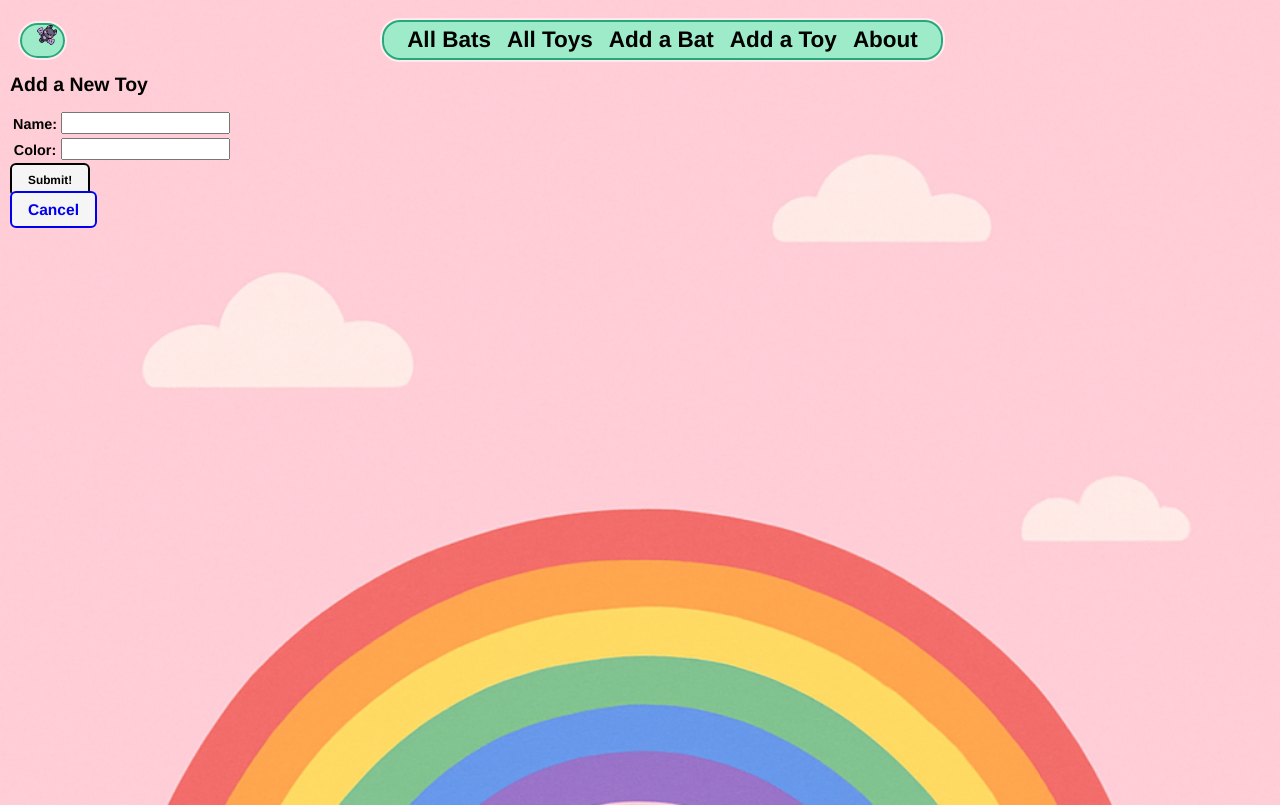
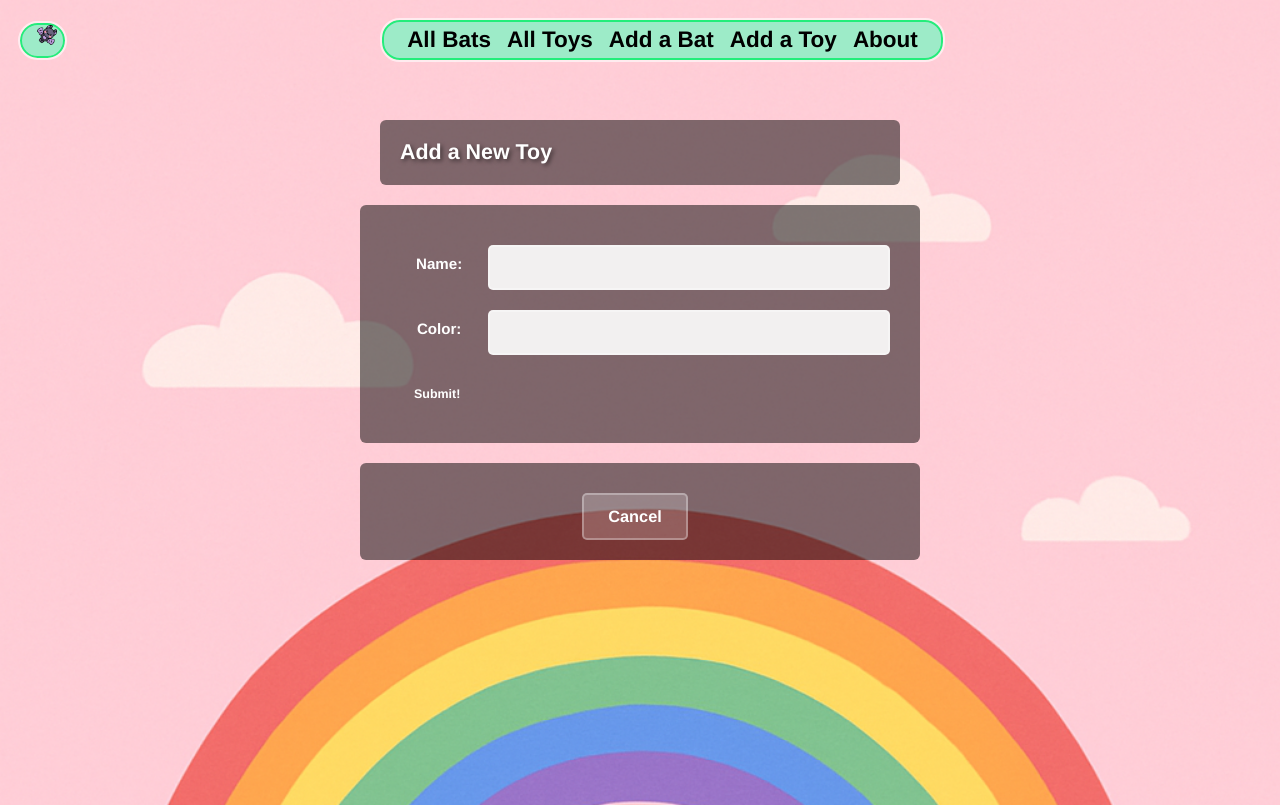
Before and after one commit to morgantstewart/bat-vat, a Django app: page /toys/create/ in a window 1280 px wide. Run offline with Django 4.2, Linux system fonts and the light colour scheme; the visitor is signed in with stand-in values (Sample User, id 1); some web fonts are replaced.

Commit message:
adjusted forms CSS to match site styling

```diff
--- a/batvat/static/css/base.css
+++ b/batvat/static/css/base.css
@@ -47,9 +47,9 @@ html {
     background-position: center;
     background-repeat: no-repeat;
     background-attachment: fixed;
-    --nav-bg: rgba(104, 197, 248, 0.7);
-    --nav-bg-ff: rgba(104, 197, 248, 0.9);
-    --borders: rgb(39, 167, 124) solid 2px;
+    --nav-bg: rgba(127, 255, 116, 0.5);
+    --nav-bg-ff: rgb(82, 253, 139);
+    --borders: rgb(36, 237, 123) solid 2px;
     --text-color: rgb(17, 20, 17);
     --link-hover-color: rgb(16, 56, 158);
     --button-bg: rgb(245, 245, 245);
--- /dev/null
+++ b/batvat/static/css/toys/toy-form.css
@@ -0,0 +1,113 @@
+/* Toy Form Page Styles */
+
+.container {
+  max-width: 600px;
+  margin: 20px auto;
+  padding: 20px;
+}
+
+.page-header {
+  background: rgba(0, 0, 0, 0.5);
+  border-radius: var(--card-border-radius);
+  padding: 20px;
+  margin-bottom: 20px;
+  text-align: center;
+}
+
+.page-header h1 {
+  color: white;
+  margin: 0;
+  font-size: 2rem;
+  text-shadow: 2px 2px 4px rgba(0, 0, 0, 0.5);
+}
+
+h1 {
+  color: white;
+  text-shadow: 2px 2px 4px rgba(0, 0, 0, 0.5);
+  text-align: center;
+  margin-bottom: 30px;
+}
+
+form {
+  background: rgba(0, 0, 0, 0.5);
+  border-radius: var(--card-border-radius);
+  padding: 30px;
+  box-shadow: var(--card-shadow);
+}
+
+table {
+  width: 100%;
+  border-collapse: collapse;
+}
+
+table tr {
+  margin-bottom: 15px;
+}
+
+table td {
+  padding: 10px 0;
+  vertical-align: top;
+}
+
+table label {
+  color: white;
+  font-weight: bold;
+  display: block;
+  margin-bottom: 8px;
+  font-size: 1rem;
+}
+
+table input {
+  width: 100%;
+  padding: 12px;
+  border: 2px solid rgba(255, 255, 255, 0.3);
+  border-radius: 5px;
+  background: rgba(255, 255, 255, 0.9);
+  color: black;
+  font-size: 1rem;
+  box-sizing: border-box;
+}
+
+table input:focus {
+  outline: none;
+  border-color: var(--primary-color);
+  background: white;
+}
+
+.btn {
+  display: inline-block;
+  padding: 12px 24px;
+  background: var(--primary-color);
+  color: white;
+  text-decoration: none;
+  border: none;
+  border-radius: 5px;
+  font-size: 1rem;
+  cursor: pointer;
+  margin-right: 10px;
+  margin-top: 10px;
+  transition: background-color 0.3s ease;
+}
+
+.btn:hover {
+  background: var(--link-hover-color);
+}
+
+.card-action {
+  background: rgba(0, 0, 0, 0.5);
+  border-radius: var(--card-border-radius);
+  padding: 20px;
+  margin-top: 20px;
+  text-align: center;
+}
+
+.card-action .btn {
+  background: rgba(255, 255, 255, 0.2);
+  color: white;
+  border: 2px solid rgba(255, 255, 255, 0.3);
+}
+
+.card-action .btn:hover {
+  background: rgba(255, 255, 255, 0.3);
+  border-color: rgba(255, 255, 255, 0.5);
+}
--- a/batvat/templates/bats/bat_form.html
+++ b/batvat/templates/bats/bat_form.html
@@ -1,4 +1,9 @@
 {% extends 'base.html' %}
+{% load static %}
+
+{% block head %}
+<link rel="stylesheet" type="text/css" href="{% static 'css/bats/bat-form.css' %}">
+{% endblock %}
 
 {% block content %}
 <div class="container">
--- a/batvat/templates/toys/detail.html
+++ b/batvat/templates/toys/detail.html
@@ -1,5 +1,9 @@
 {% extends 'base.html' %}
 {% load static %}
+
+{% block head %}
+<link rel="stylesheet" type="text/css" href="{% static 'css/toys/toy-detail.css' %}">
+{% endblock %}
 
 {% block content %}
 <h1>{{ toy.name }}</h1>
--- a/batvat/templates/toys/index.html
+++ b/batvat/templates/toys/index.html
@@ -1,5 +1,9 @@
 {% extends 'base.html' %}
 {% load static %}
+
+{% block head %}
+<link rel="stylesheet" type="text/css" href="{% static 'css/toys/toy-index.css' %}">
+{% endblock %}
 
 {% block content %}
 <h1>Toy List</h1>
--- a/batvat/templates/toys/toy_form.html
+++ b/batvat/templates/toys/toy_form.html
@@ -1,12 +1,19 @@
 {% extends 'base.html' %}
 {% load static %}
 
+{% block head %}
+<link rel="stylesheet" type="text/css" href="{% static 'css/toys/toy-form.css' %}">
+{% endblock %}
+
 {% block content %}
+<div class="container">
+  <div class="page-header">
     {% if toy %}
       <h1>Edit {{ toy.name }}</h1>
     {% else %}
       <h1>Add a New Toy</h1>
     {% endif %}
+  </div>
 
   <form action="" method="post">
     {% csrf_token %}
@@ -19,5 +26,6 @@
   <div class="card-action">
     <a href="{% url 'toy-index' %}" class="btn">Cancel</a>
   </div>
+</div>
 
 {% endblock %}
```
Also changed, not shown: batvat/static/css/bats/bat-form.css (added, +90 -0 lines), batvat/static/css/toys/toy-detail.css (added, +66 -0 lines), batvat/static/css/toys/toy-index.css (added, +71 -0 lines). Lines whose indentation alone changed are shown as unchanged.
